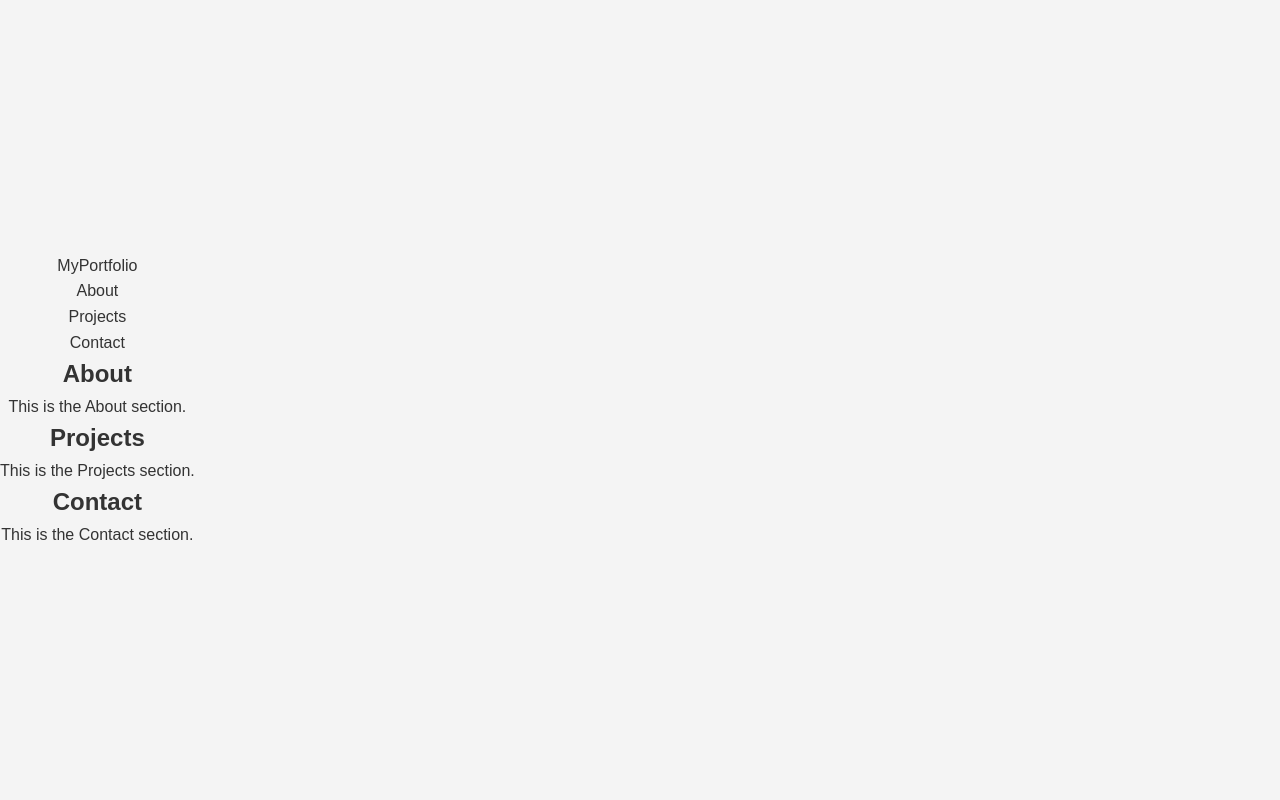
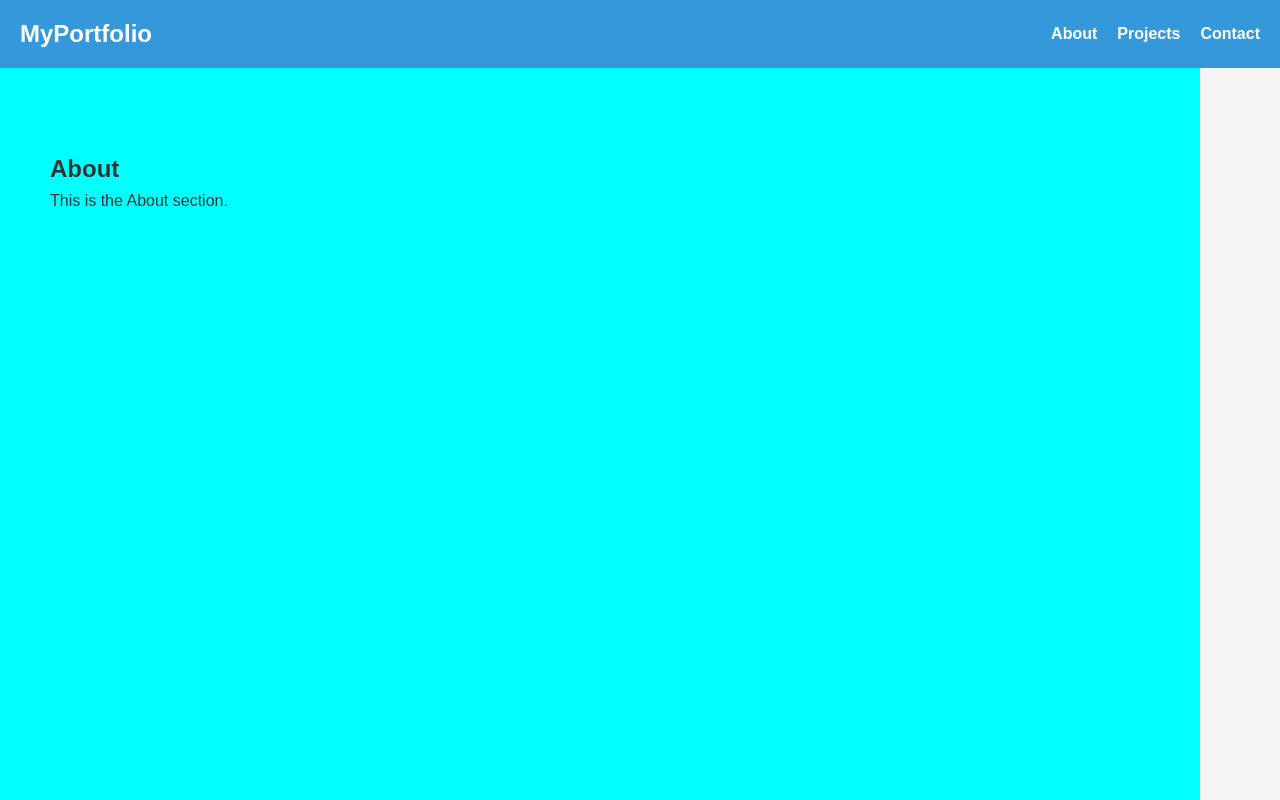
Before and after one commit to sunyoung-park/sunny-web-portfolio, a React (Vite) app: page / in a window 1280 px wide. Shown: the top 800 px of the page. Built offline with nearby package versions, Linux system fonts and the light colour scheme; a web font is replaced by a local one.

Commit message:
Navbar 구현

```diff
--- a/src/App.jsx
+++ b/src/App.jsx
@@ -8,15 +8,15 @@ function App() {
     <div className="app">
       <Navbar /> {/* ✅ Navbar 추가 */}
       <main>
-        <section id="about">
+        <section className="main-section" id="about">
           <h2>About</h2>
           <p>This is the About section.</p>
         </section>
-        <section id="projects">
+        <section className="main-section" id="projects">
           <h2>Projects</h2>
           <p>This is the Projects section.</p>
         </section>
-        <section id="contact">
+        <section className="main-section" id="contact">
           <h2>Contact</h2>
           <p>This is the Contact section.</p>
         </section>
--- a/src/App.scss
+++ b/src/App.scss
@@ -1,5 +1,12 @@
 @use "./styles/global";
 
 .app {
-  text-align: center;
+  width: 1200px;
+  margin: 0 auto;
 }
+
+.main-section {
+  background-color: aqua;
+  height: 700px;
+  padding: 150px 50px 200px 50px ;
+}
--- a/src/components/Navbar.jsx
+++ b/src/components/Navbar.jsx
@@ -12,16 +12,10 @@ const Navbar = () => {
   return (
     <nav className="navbar">
       <div className="logo">MyPortfolio</div>
-      <ul className="nav-links" role="navigation">
-        {[
-            { id: "about", label: "About" },
-            { id: "projects", label: "Projects" },
-            { id: "contact", label: "Contact" },
-        ].map((item) => (
-            <li key={item.id} onClick={() => scrollToSection(item.id)}>
-            {item.label}
-            </li>
-        ))}
+      <ul className="nav-links">
+        <li onClick={() => scrollToSection("about")}>About</li>
+        <li onClick={() => scrollToSection("projects")}>Projects</li>
+        <li onClick={() => scrollToSection("contact")}>Contact</li>
       </ul>
     </nav>
   );
--- a/src/styles/components/Navbar.scss
+++ b/src/styles/components/Navbar.scss
@@ -3,21 +3,34 @@
 @use "sass:map";
 @use "sass:color";
 
-.header {
+.navbar {
+  position: fixed;
+  top: 0;
+  left: 0;
+  width: 100%;
   background-color: map.get($colors, primary-color);
-  padding: 20px;
+  padding: 15px 20px;
   display: flex;
   justify-content: space-between;
   align-items: center;
+  z-index: 1000;
   color: white;
+
+  .logo {
+    font-size: 1.5rem;
+    font-weight: bold;
+  }
 
   .nav-links {
     display: flex;
     gap: 20px;
+    list-style: none;
+    margin: 0;
+    padding: 0;
 
-    a {
+    li {
+      cursor: pointer;
       color: white;
-      text-decoration: none;
       font-weight: bold;
       transition: 0.3s;
 
@@ -30,5 +43,10 @@
   @include responsive(mobile) {
     flex-direction: column;
     text-align: center;
+
+    .nav-links {
+      flex-direction: column;
+      gap: 10px;
+    }
   }
 }
```
Lines whose indentation alone changed are shown as unchanged.
